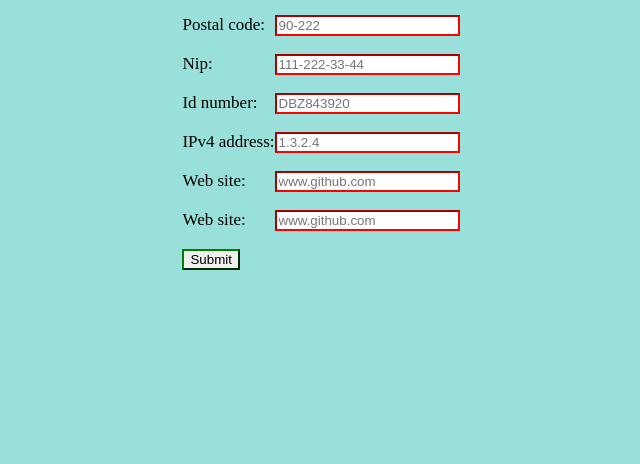
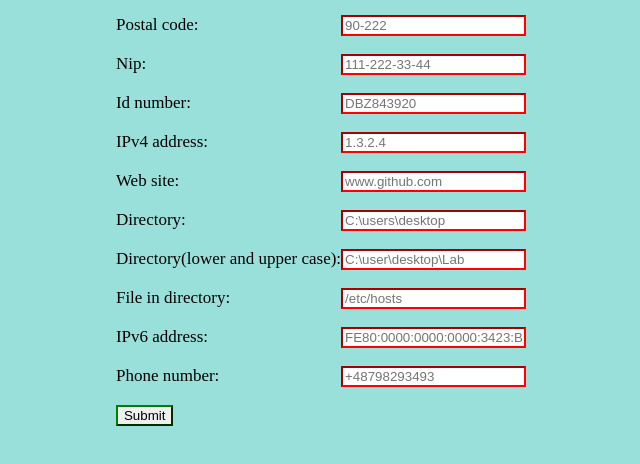
Before and after one commit to PiotrWesoly/PiotrWesoly.github.io, a plain HTML site: page lab1/index.html in a window 1280 px wide. Shown: the part 104-568 px from the top of the page, without its empty margins (319-959 px from the left). Drawn offline with Linux system fonts and the light colour scheme.

Commit message:
Update index.html

```diff
--- a/lab1/index.html
+++ b/lab1/index.html
@@ -25,12 +25,23 @@
         <label for="IPv4">IPv4 address:</label>
         <input type="text" pattern="(\d|[1-9]\d|1\d\d|2[0-4]\d|25[0-5])\.(\d|[1-9]\d|1\d\d|2[0-4]\d|25[0-5])\.(\d|[1-9]\d|1\d\d|2[0-4]\d|25[0-5])\.(\d|[1-9]\d|1\d\d|2[0-4]\d|25[0-5])" placeholder="1.3.2.4"required><br><br>
         <p></p>
-        <label for="id">Web site:</label>
+        <label for="web">Web site:</label>
         <input type="text" pattern="(www\.|https?:\/\/)?([a-zA-Z0-9]+\.)+([a-zA-Z0-9]+)" placeholder="www.github.com" required><br><br>
         <p></p>
+        <label for="directory">Directory:</label>
+        <input type="text" pattern="([a-zA-Z]:\\windows|winnt|win|dos|msdos)(\\[0-9a-z]+)?" placeholder="C:\users\desktop" required><br><br>
         <p></p>
-        <label for="id">Web site:</label>
-        <input type="text" pattern="(www\.|https?:\/\/)?([a-zA-Z0-9]+\.)+([a-zA-Z0-9]+)" placeholder="www.github.com" required><br><br>
+        <label for="directory_big">Directory(lower and upper case):</label>
+        <input type="text" pattern="([a-zA-Z]:\\(?i)(windows|winnt|win|dos|msdos))(\\[0-9a-zA-Z]+)?" placeholder="C:\user\desktop\Lab" required><br><br>
+        <p></p>
+        <label for="file">File in directory:</label>
+        <input type="text" pattern="(\/etc\/)([a-zA-Z0-9]+)" placeholder="/etc/hosts" required><br><br>
+        <p></p>
+        <label for="ipv6">IPv6 address:</label>
+        <input type="text" pattern="(([0-9a-fA-F]{1,4}:){7,7}[0-9a-fA-F]{1,4}|([0-9a-fA-F]{1,4}:){1,7}:|([0-9a-fA-F]{1,4}:){1,6}:[0-9a-fA-F]{1,4}|([0-9a-fA-F]{1,4}:){1,5}(:[0-9a-fA-F]{1,4}){1,2}|([0-9a-fA-F]{1,4}:){1,4}(:[0-9a-fA-F]{1,4}){1,3}|([0-9a-fA-F]{1,4}:){1,3}(:[0-9a-fA-F]{1,4}){1,4}|([0-9a-fA-F]{1,4}:){1,2}(:[0-9a-fA-F]{1,4}){1,5}|[0-9a-fA-F]{1,4}:((:[0-9a-fA-F]{1,4}){1,6})|:((:[0-9a-fA-F]{1,4}){1,7}|:)|fe80:(:[0-9a-fA-F]{0,4}){0,4}%[0-9a-zA-Z]{1,}|::(ffff(:0{1,4}){0,1}:){0,1}((25[0-5]|(2[0-4]|1{0,1}[0-9]){0,1}[0-9])\.){3,3}(25[0-5]|(2[0-4]|1{0,1}[0-9]){0,1}[0-9])|([0-9a-fA-F]{1,4}:){1,4}:((25[0-5]|(2[0-4]|1{0,1}[0-9]){0,1}[0-9])\.){3,3}(25[0-5]|(2[0-4]|1{0,1}[0-9]){0,1}[0-9]))" placeholder="FE80:0000:0000:0000:3423:B3FF:F8FF:1231"  required><br><br>
+        <p></p>
+        <label for="phone">Phone number:</label>
+        <input type="text" pattern="(\+[0-9]{1,3})?[0-9]{9}" placeholder="+48798293493"  required><br><br>
         <p></p>
         <input type="submit" value="Submit">
     </form>
```
